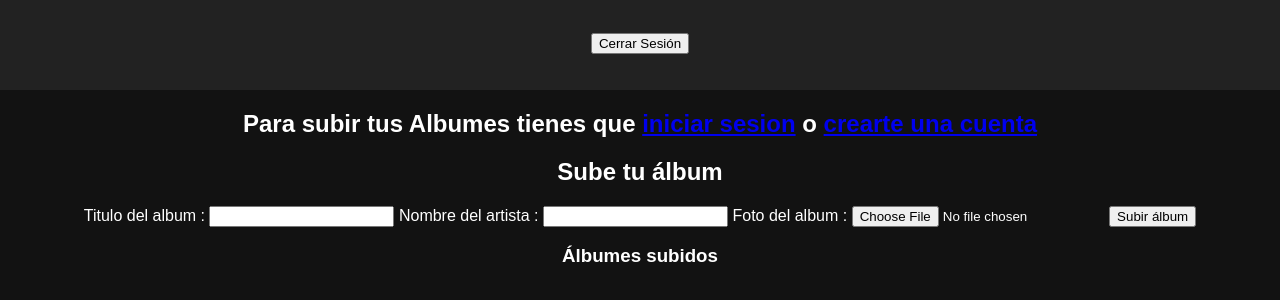
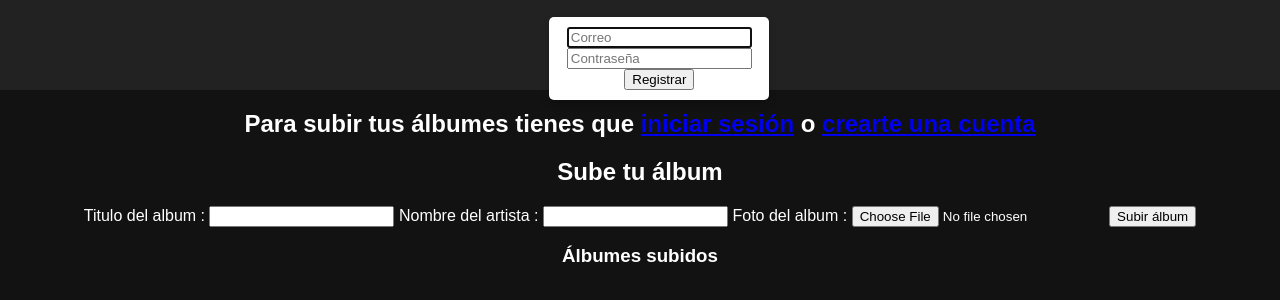
Before and after one commit to itsslizzz/ChordBox, a plain HTML site: page index.html in a window 1280 px wide. Both pictures are taken after a click on the link "crearte una cuenta". Shown: the part 124-424 px from the top of the page. Drawn offline with Linux system fonts and the light colour scheme; no server answers.

Commit message:
ya funciona el mensaje que dice de Iniciar sesion y crear una cuenta

```diff
--- a/app.js
+++ b/app.js
@@ -151,3 +151,33 @@ onAuthStateChanged(auth, (user) => {
   document.getElementById("logout").style.display = user ? "block" : "none";
   document.querySelector(".showMessage").style.display = user ? "none" : "block";
 });
+
+
+// bloque para redirijir al usuario para crear hacer su cuenta o iniciar sesion
+
+document.getElementById("goToLogin").addEventListener("click", function(event){
+  event.preventDefault();
+  let LoginVentana = document.getElementById("LoginVentana");
+  let loginInput = document.getElementById("login-email");
+
+  LoginVentana.style.display = "block";
+
+
+  loginInput.scrollIntoView({ behavior: "smooth", block: "center"});
+  loginInput.focus();
+});
+
+
+document.getElementById("goToRegister").addEventListener("click", function(event){
+  event.preventDefault();
+
+  let RegisterVentana = document.getElementById("registerVentana");
+  let ResgiterInput = document.getElementById("email");
+
+  RegisterVentana.style.display = "block";
+  RegisterVentana.style.visibility = "visible";
+  RegisterVentana.style.opacity = "1";
+
+  ResgiterInput.scrollIntoView({ behavior: "smooth", block: "center"});
+  ResgiterInput.focus();
+})
--- a/index.html
+++ b/index.html
@@ -17,7 +17,7 @@
               <!-- Sign in -->
               <div class="MenuDespegable">
                 <h2 class="ShowSign">Sign in</h2>
-                <div class="ShowVentana">
+                <div class="ShowVentana" id="LoginVentana">
                   <form id="loginForm">
                     <input type="email" id="login-email" placeholder="Correo" required>
                     <input type="password" id="login-password" placeholder="Contraseña" required>
@@ -35,7 +35,7 @@
               <!-- Create account -->
               <div class="MenuDespegable">
                 <h2 class="ShowCreate">Create account</h2>
-                <div class="ShowVentana">
+                <div class="ShowVentana" id="registerVentana">
                   <form id="registerForm">
                     <input type="email" id="email" placeholder="Correo" required>
                     <input type="password" id="password" placeholder="Contraseña" required>
@@ -52,7 +52,12 @@
      <p id="user-info"></p>
     </header>
     <main>
-        <h2 class="showMessage">Para subir tus Albumes tienes que <a href="#">iniciar sesion</a> o <a href="#">crearte una cuenta</a></h2>
+      <!-- mensaje para que el usuario se registre o se logee -->
+      <h2 class="showMessage">
+        Para subir tus álbumes tienes que
+        <a href="#" id="goToLogin">iniciar sesión</a> o
+        <a href="#" id="goToRegister">crearte una cuenta</a>
+      </h2>
          <!-- sección para mostrar los álbumes subidos -->
          <section id="AlbumContenedor">
           <h2>Sube tu álbum</h2>
```
